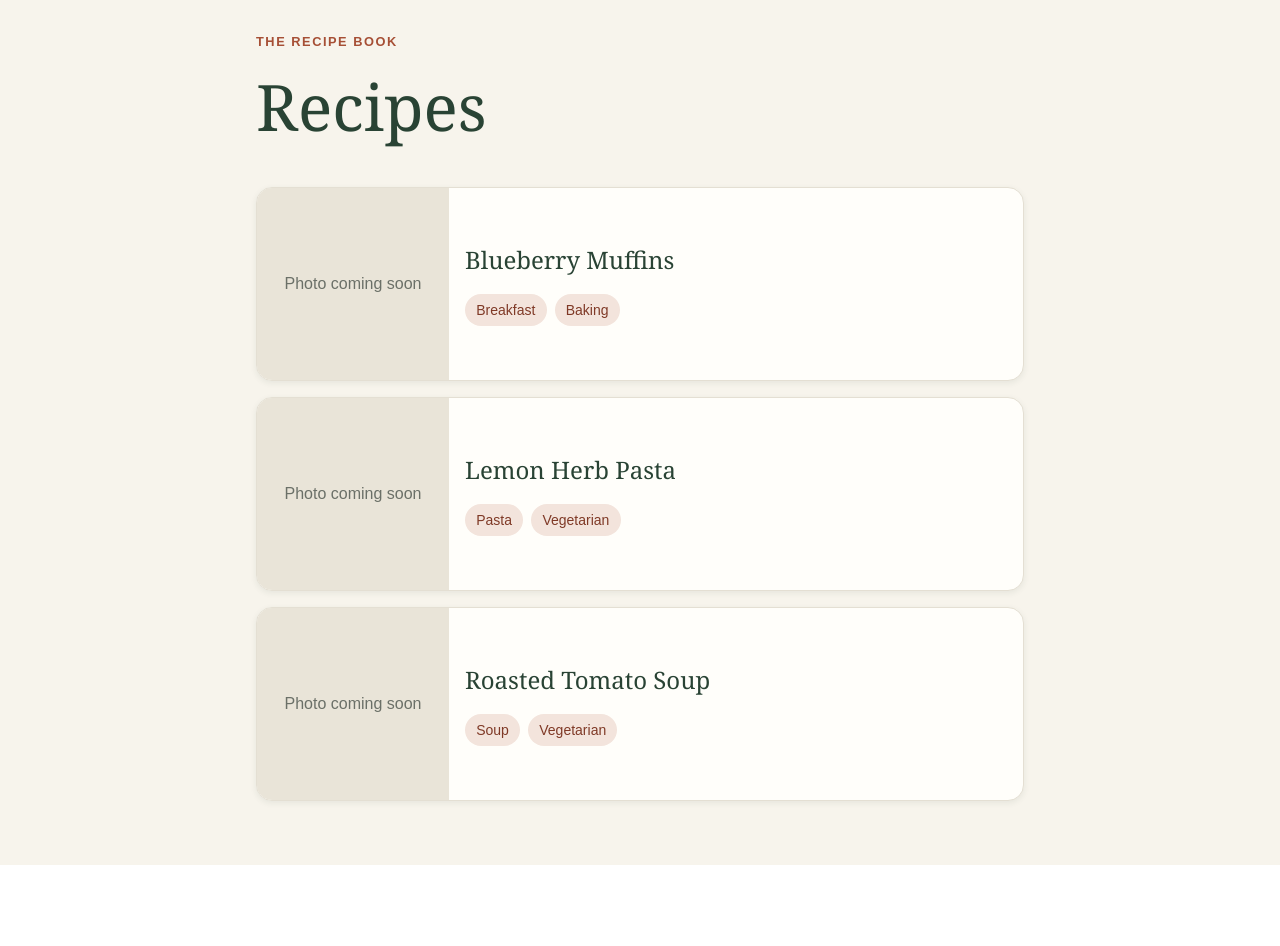
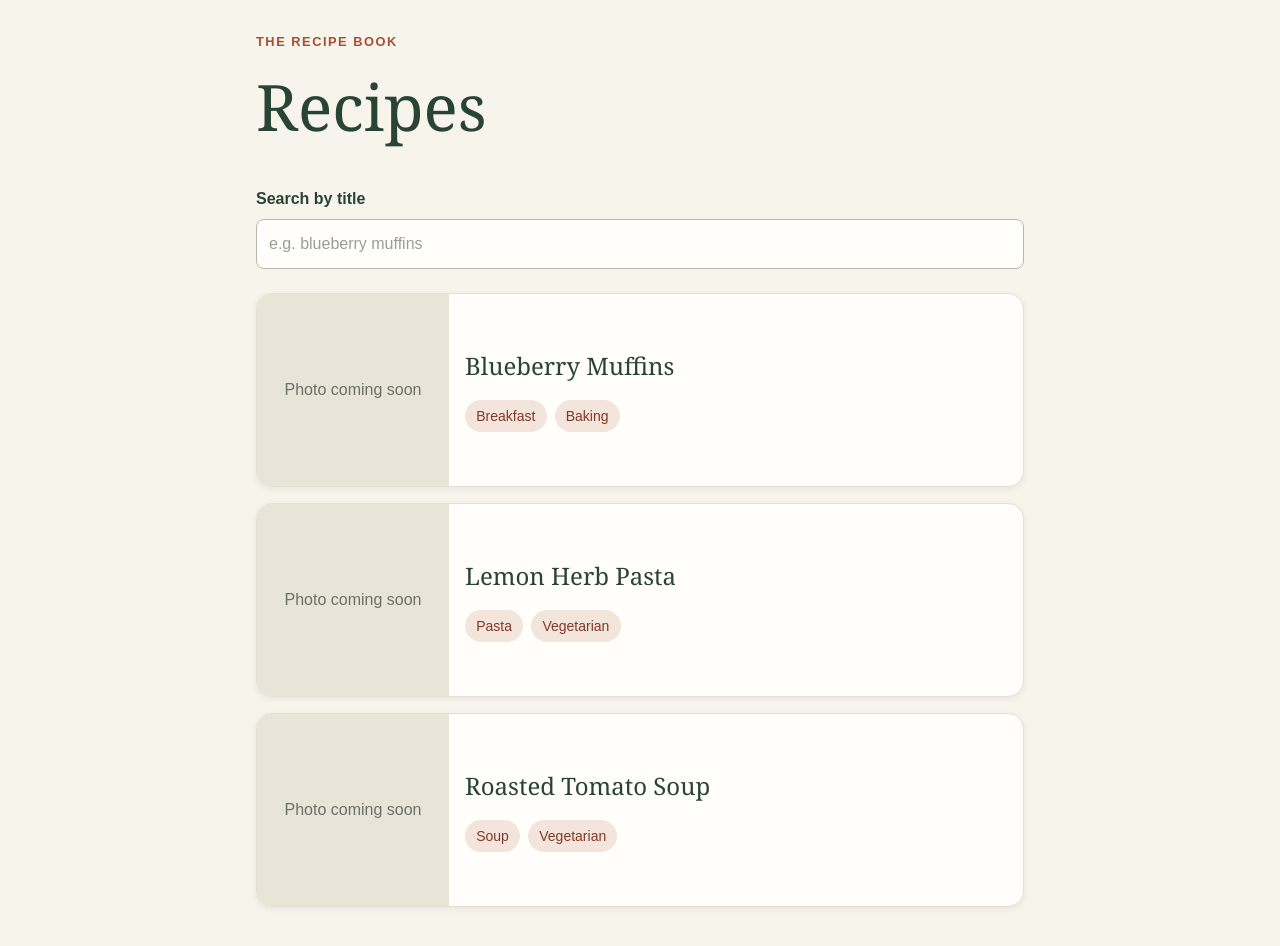
Before and after one commit to GrahamQuitno/RecipeBook, a Next.js app in the folder recipe-book-app/: page / in a window 1280 px wide. Shown: the top 946 px of the page. Before the commit the page ends 865 px from the top, so only its background shows below. Built offline with nearby package versions, Linux system fonts and the light colour scheme.

Commit message:
Added basic search feature.

```diff
--- a/recipe-book-app/app/page.module.css
+++ b/recipe-book-app/app/page.module.css
@@ -96,6 +96,31 @@
   font-size: 0.875rem;
 }
 
+.search {
+  display: flex;
+  flex-direction: column;
+  gap: 0.5rem;
+  margin-bottom: 1.5rem;
+}
+
+.searchLabel {
+  font-weight: 700;
+}
+
+.searchInput {
+  width: 100%;
+  border: 1px solid #b8b6aa;
+  border-radius: 0.5rem;
+  padding: 0.75rem;
+  background: #fffefa;
+  color: #294334;
+  font: inherit;
+}
+
+.searchInput:focus-visible {
+  outline: 2px solid #a64f35;
+}
+
 /* Updated properties for when the screen gets too narrow */
 @media (max-width: 40rem) {
   .recipeCard {
--- a/recipe-book-app/app/page.tsx
+++ b/recipe-book-app/app/page.tsx
@@ -1,6 +1,7 @@
 import styles from "./page.module.css";
 import Link from "next/link";
 import { recipes } from "/app/data/recipes.ts"
+import RecipeList from "/app/recipe-list.tsx"
 
 export default function Home() {
   return (
@@ -11,30 +12,7 @@ export default function Home() {
           <h1 className={styles.heading}>Recipes</h1>
         </header>
 
-        <ul className={styles.recipeList}>
-          {Object.entries(recipes).map(([id,recipe]) => (
-            <li key={id}>
-              <Link className={styles.recipeLink} href={"recipes/"+id}>
-                <article className={styles.recipeCard}>
-                  <div className={styles.photoPlaceholder}>
-                    Photo coming soon
-                  </div>
-
-                  <div className={styles.recipeInfo}>
-                    <h2 className={styles.recipeTitle}>{recipe.title}</h2>
-                    <ul className={styles.tags}>
-                      {recipe.tags.map((tag) => (
-                        <li key={tag} className={styles.tag}>
-                          {tag}
-                        </li>
-                      ))}
-                    </ul>
-                  </div>
-                </article>
-              </Link>
-            </li>
-          ))}
-        </ul>
+        <RecipeList />
       </div>
     </main>
   );
--- /dev/null
+++ b/recipe-book-app/app/recipe-list.tsx
@@ -0,0 +1,68 @@
+"use client";
+
+import { useState } from "react";
+import Link from "next/link";
+import { recipes } from "./data/recipes";
+import styles from "./page.module.css";
+
+export default function RecipeList() {
+  const [query, setQuery] = useState("");
+
+  // Process the search query, creating a list of the words in it
+  const query_words = query.trim().toLowerCase().split(/\s+/).filter((word) => Boolean(word));
+
+  // Only keep the recipes such that every word in the query is contained in the recipe title
+  // A problem with this currently is that there's no limit on the number of query words that map to the same title word
+  // For example, "muffin muffin muffin" will still bring up the blueberry muffin recipe
+  // Need to look into how other search features handle this situation
+  const matchingRecipes = Object.entries(recipes).filter(([, recipe]) =>
+    query_words.every((word) => recipe.title.toLowerCase().includes(word))
+  );
+
+  return (
+    <>
+      <div className={styles.search}>
+        <label className={styles.searchLabel} htmlFor="recipe-search">
+          Search by title
+        </label>
+        <input
+          className={styles.searchInput}
+          id="recipe-search"
+          type="search"
+          value={query}
+          onChange={(event) => setQuery(event.target.value)}
+          placeholder="e.g. blueberry muffins"
+        />
+      </div>
+
+      {matchingRecipes.length > 0 ? (
+        <ul className={styles.recipeList}>
+          {matchingRecipes.map(([id, recipe]) => (
+            <li key={id}>
+              <Link className={styles.recipeLink} href={`/recipes/${id}`}>
+                <article className={styles.recipeCard}>
+                  <div className={styles.photoPlaceholder}>
+                    Photo coming soon
+                  </div>
+
+                  <div className={styles.recipeInfo}>
+                    <h2 className={styles.recipeTitle}>{recipe.title}</h2>
+                    <ul className={styles.tags}>
+                      {recipe.tags.map((tag) => (
+                        <li key={tag} className={styles.tag}>
+                          {tag}
+                        </li>
+                      ))}
+                    </ul>
+                  </div>
+                </article>
+              </Link>
+            </li>
+          ))}
+        </ul>
+      ) : (
+        <p className={styles.emptyMessage}>No recipes match that title.</p>
+      )}
+    </>
+  );
+}
```
